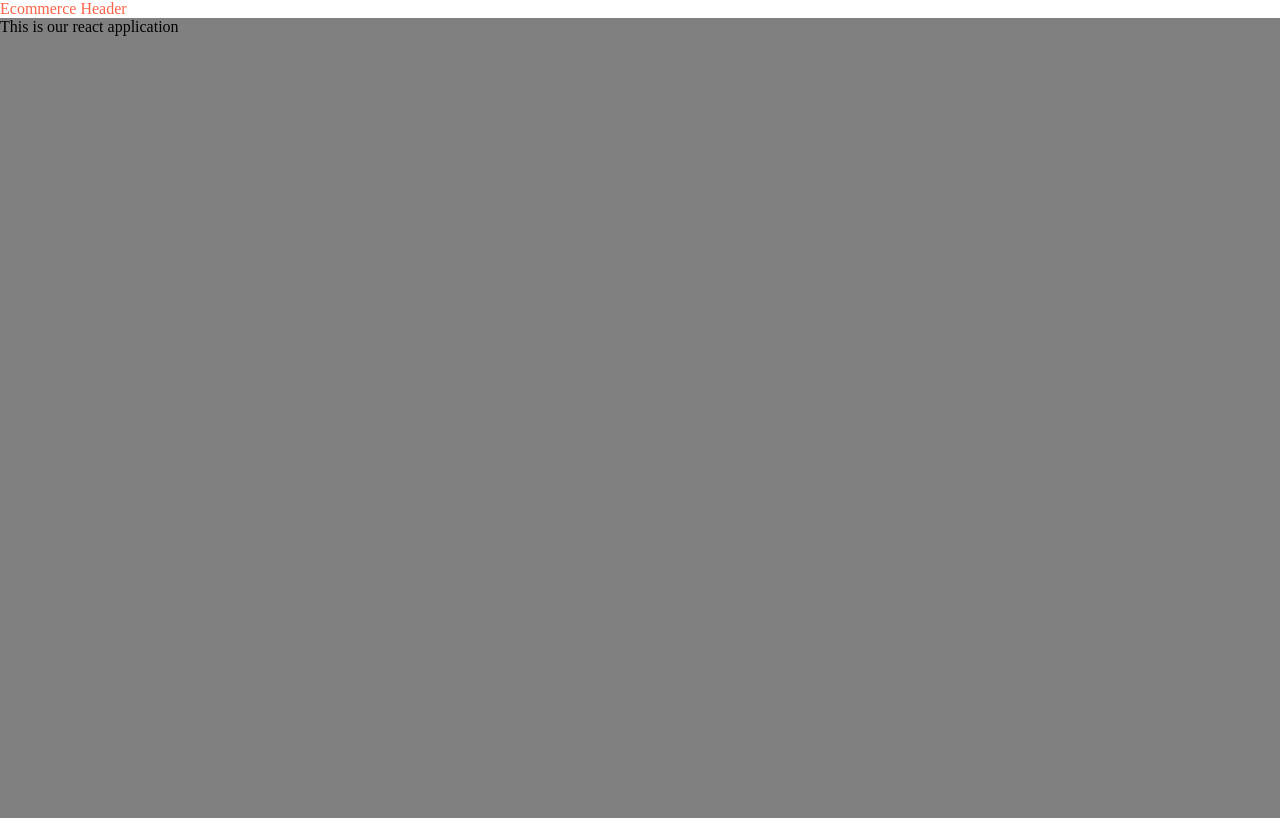
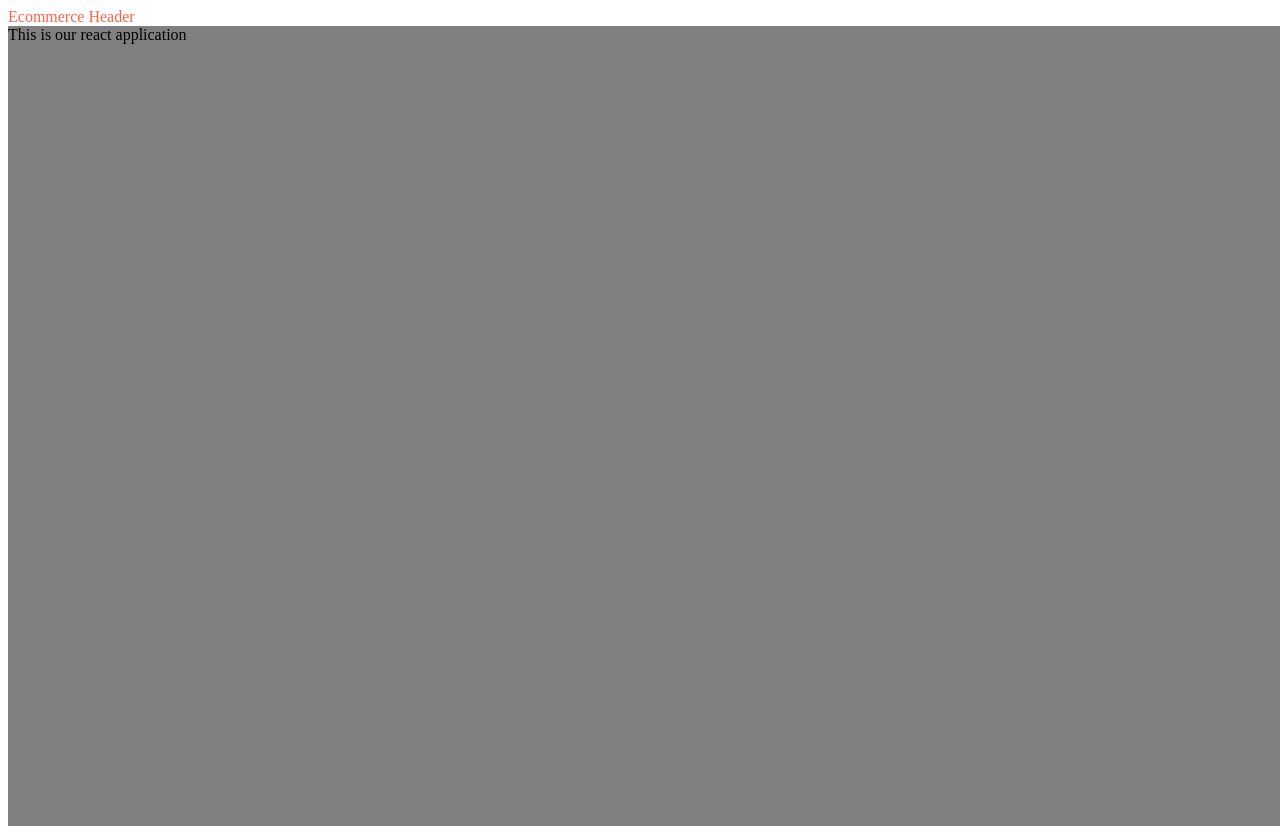
Before and after one commit to turn2river/eCommerce-Application, a React (Vite) app: page / in a window 1280 px wide. Built offline with nearby package versions, Linux system fonts and the light colour scheme.

Commit message:
fix(index.scss): fix reset style for all components in root (#EC-57)

```diff
--- a/src/index.scss
+++ b/src/index.scss
@@ -1,4 +1,4 @@
-:root > * {
+div > * {
   box-sizing: border-box;
   margin: 0;
   padding: 0;
```
